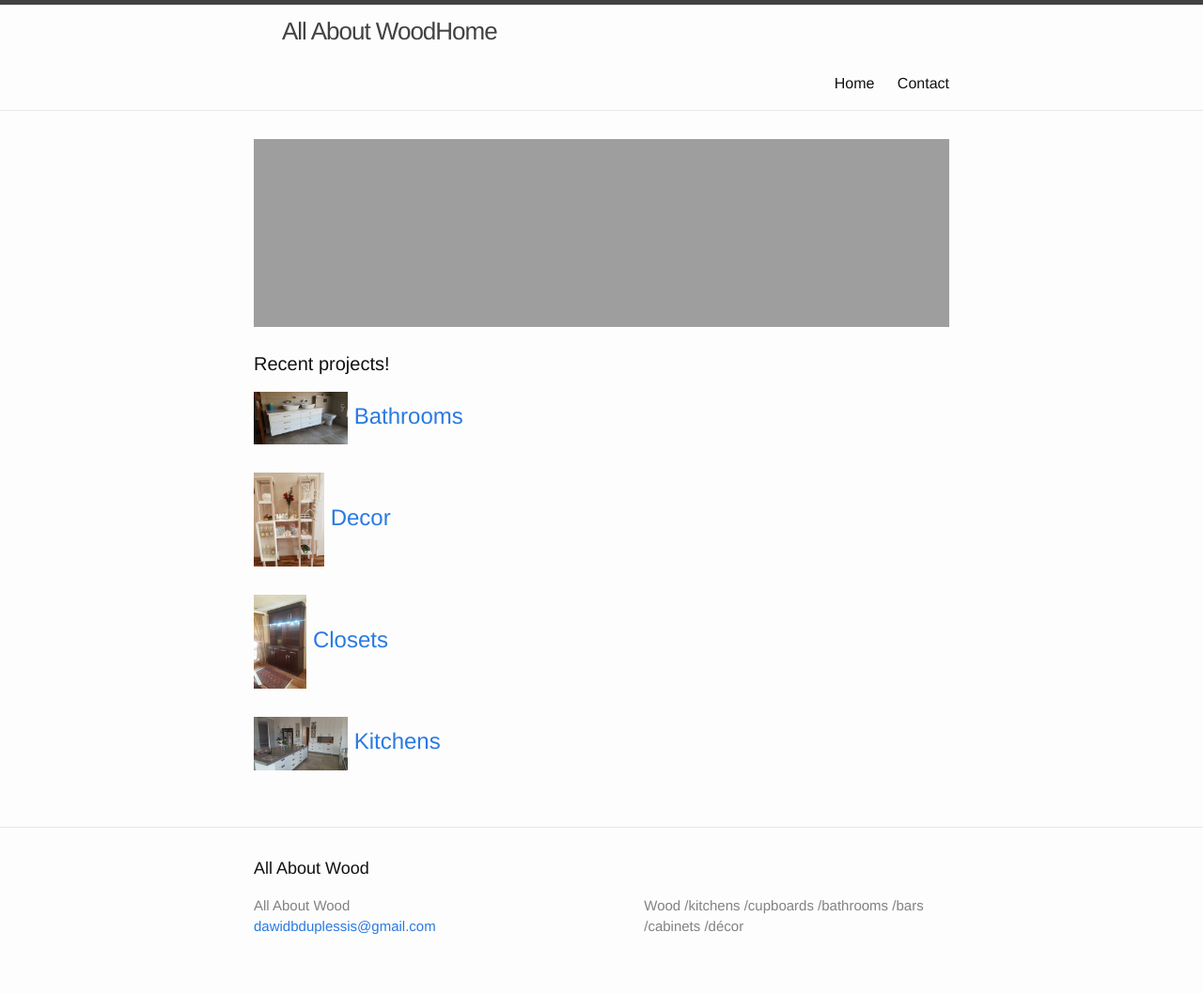
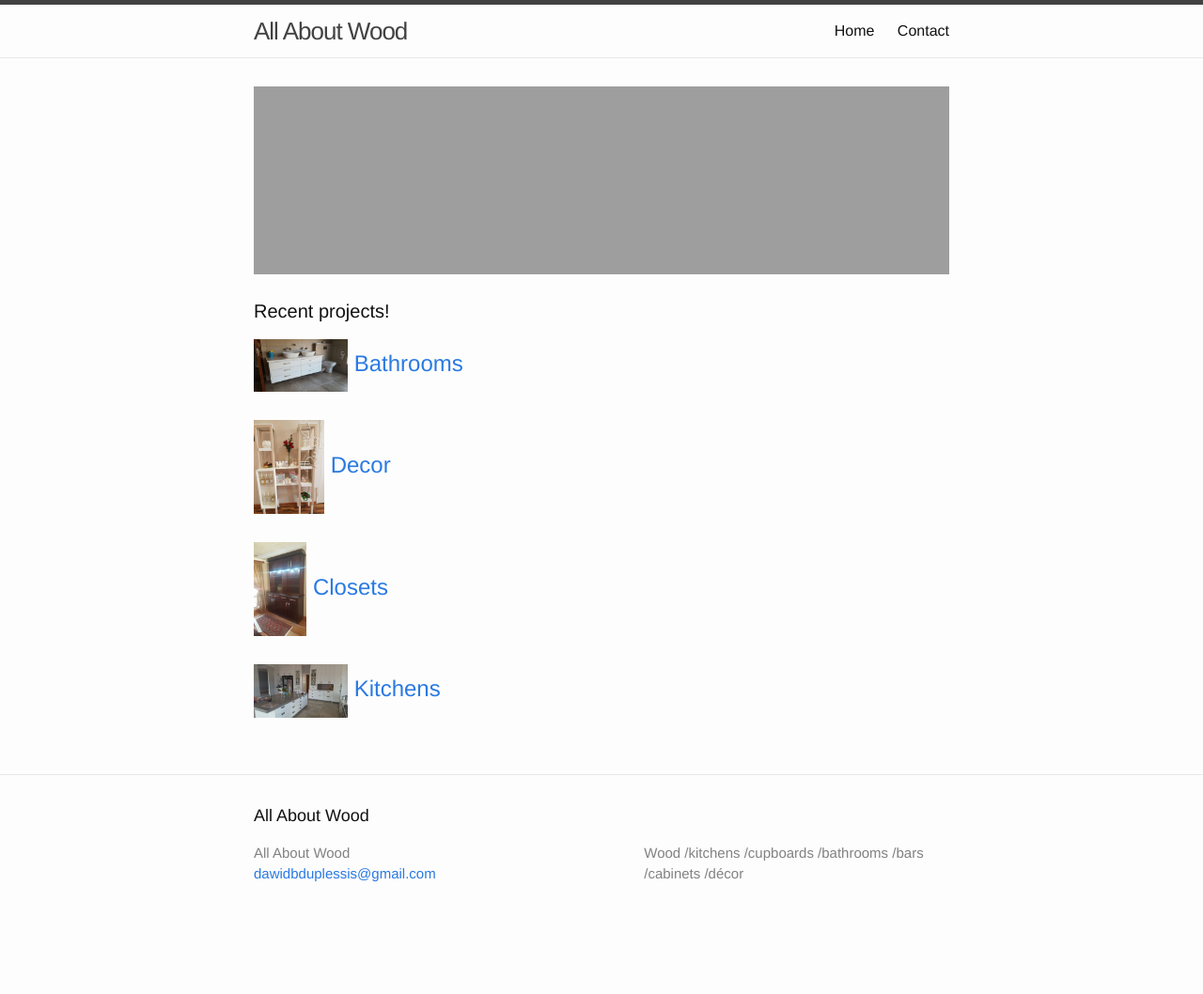
Before and after one commit to Dawidbduplessis/dawidbduplessis.github.io, a Jekyll site: the page built from index.html, in a window 1280 px wide. Shown: the whole page at 94% size. Built offline with Jekyll 4.4.1, drawn with Linux system fonts in a browser that asks for light colours; after the commit the page ends 1002 px from its top, so only the background shows below that.

```diff
--- a/_includes/header.html
+++ b/_includes/header.html
@@ -1,12 +1,7 @@
 <header class="site-header">
 
   <div class="wrapper">
-   <div class="wrapper">
     <a class="site-title" href="{{ site.baseurl }}/">{{ site.title }}</a>
-
-    <a class="site-title" href="/">Home</a>
-
-  </div>
   <nav class="site-nav">
       <a href="#" class="menu-icon">
         <svg viewBox="0 0 18 15">
```
